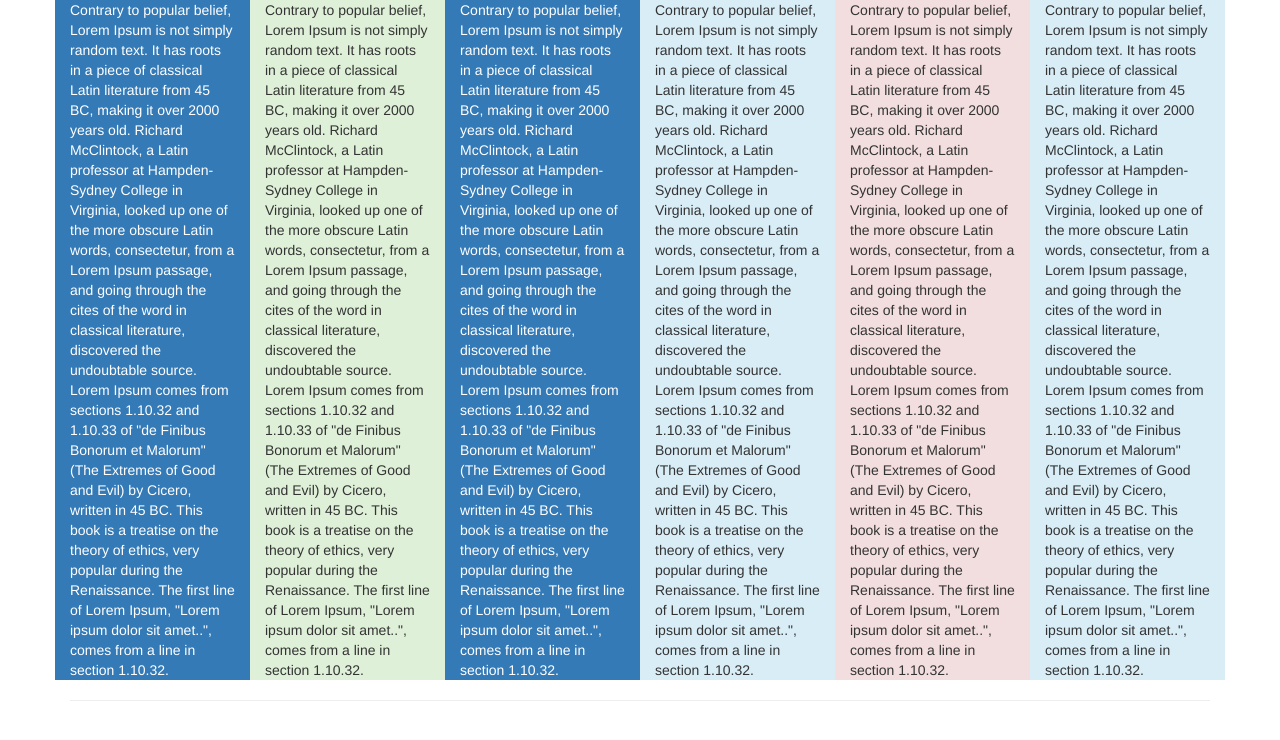
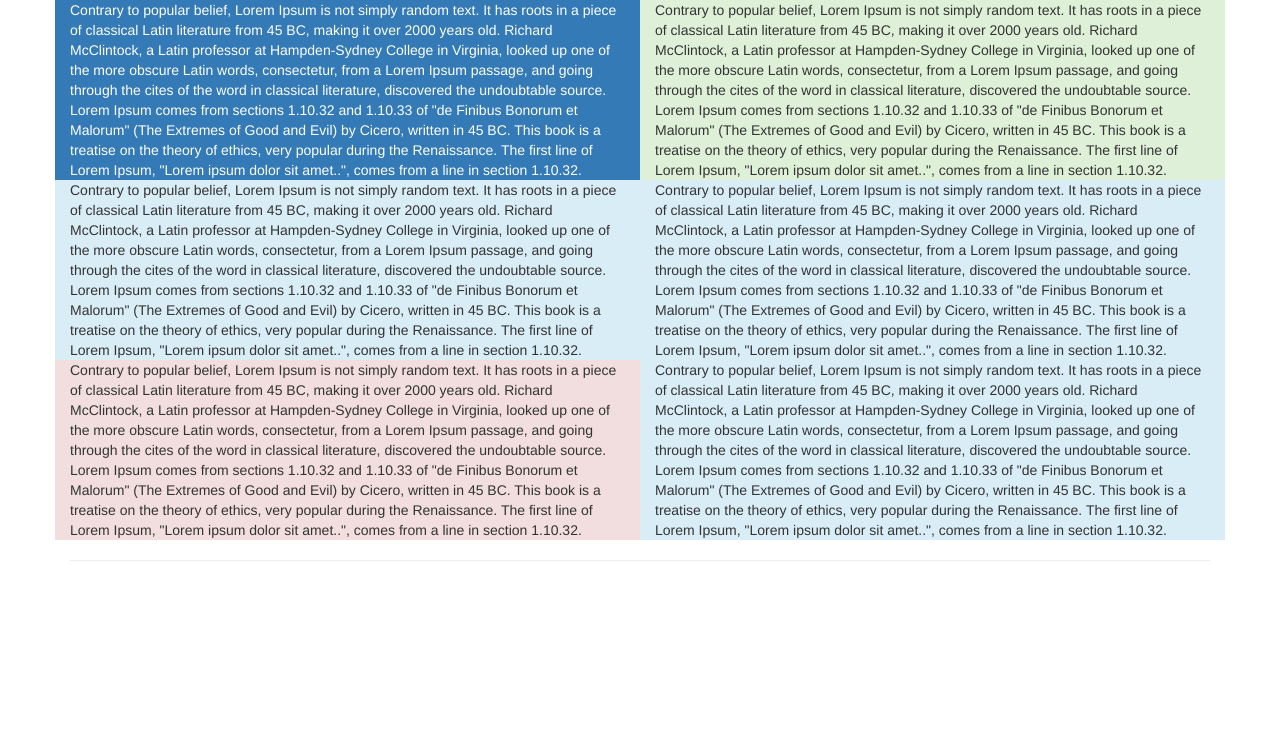
Before and after one commit to bevans21/bevans21.github.io, a plain HTML site: page other projects/index.html in a window 1280 px wide. Drawn offline with nearby package versions, Linux system fonts and the light colour scheme.

Commit message:
change columns

```diff
--- a/other projects/index.html
+++ b/other projects/index.html
@@ -12,25 +12,25 @@
 
 <div class="container">
     <div class="row">
-        <div class="col-sm-6 col-md-4 col-lg-2 bg-primary">
+        <div class="col-sm-4 col-lg-6 bg-primary">
 Contrary to popular belief, Lorem Ipsum is not simply random text. It has roots in a piece of classical Latin literature from 45 BC, making it over 2000 years old. Richard McClintock, a Latin professor at Hampden-Sydney College in Virginia, looked up one of the more obscure Latin words, consectetur, from a Lorem Ipsum passage, and going through the cites of the word in classical literature, discovered the undoubtable source. Lorem Ipsum comes from sections 1.10.32 and 1.10.33 of "de Finibus Bonorum et Malorum" (The Extremes of Good and Evil) by Cicero, written in 45 BC. This book is a treatise on the theory of ethics, very popular during the Renaissance. The first line of Lorem Ipsum, "Lorem ipsum dolor sit amet..", comes from a line in section 1.10.32.
         </div>
-        <div class="col-sm-6 col-md-4 col-lg-2 bg-success">
+        <div class="col-sm-4 col-lg-6 bg-success">
             Contrary to popular belief, Lorem Ipsum is not simply random text. It has roots in a piece of classical Latin literature from 45 BC, making it over 2000 years old. Richard McClintock, a Latin professor at Hampden-Sydney College in Virginia, looked up one of the more obscure Latin words, consectetur, from a Lorem Ipsum passage, and going through the cites of the word in classical literature, discovered the undoubtable source. Lorem Ipsum comes from sections 1.10.32 and 1.10.33 of "de Finibus Bonorum et Malorum" (The Extremes of Good and Evil) by Cicero, written in 45 BC. This book is a treatise on the theory of ethics, very popular during the Renaissance. The first line of Lorem Ipsum, "Lorem ipsum dolor sit amet..", comes from a line in section 1.10.32.
         </div>
         <div class="clearfix visible-sm-block"></div>
-        <div class="col-sm-6 col-md-4 col-lg-2 bg-primary">
+        <div class="col-sm-4 col-lg-6 bg-info">
             Contrary to popular belief, Lorem Ipsum is not simply random text. It has roots in a piece of classical Latin literature from 45 BC, making it over 2000 years old. Richard McClintock, a Latin professor at Hampden-Sydney College in Virginia, looked up one of the more obscure Latin words, consectetur, from a Lorem Ipsum passage, and going through the cites of the word in classical literature, discovered the undoubtable source. Lorem Ipsum comes from sections 1.10.32 and 1.10.33 of "de Finibus Bonorum et Malorum" (The Extremes of Good and Evil) by Cicero, written in 45 BC. This book is a treatise on the theory of ethics, very popular during the Renaissance. The first line of Lorem Ipsum, "Lorem ipsum dolor sit amet..", comes from a line in section 1.10.32.
         </div>
         <div class="clearfix visible-md-block"></div>
-        <div class="col-sm-6 col-md-4 col-lg-2 bg-info">
+        <div class="col-sm-4 col-lg-6 bg-info">
             Contrary to popular belief, Lorem Ipsum is not simply random text. It has roots in a piece of classical Latin literature from 45 BC, making it over 2000 years old. Richard McClintock, a Latin professor at Hampden-Sydney College in Virginia, looked up one of the more obscure Latin words, consectetur, from a Lorem Ipsum passage, and going through the cites of the word in classical literature, discovered the undoubtable source. Lorem Ipsum comes from sections 1.10.32 and 1.10.33 of "de Finibus Bonorum et Malorum" (The Extremes of Good and Evil) by Cicero, written in 45 BC. This book is a treatise on the theory of ethics, very popular during the Renaissance. The first line of Lorem Ipsum, "Lorem ipsum dolor sit amet..", comes from a line in section 1.10.32.
         </div>
         <div class="clearfix visible-sm-block"></div>
-        <div class="col-sm-6 col-md-4 col-lg-2 bg-danger">
+        <div class="col-sm-4 col-lg-6 bg-danger">
             Contrary to popular belief, Lorem Ipsum is not simply random text. It has roots in a piece of classical Latin literature from 45 BC, making it over 2000 years old. Richard McClintock, a Latin professor at Hampden-Sydney College in Virginia, looked up one of the more obscure Latin words, consectetur, from a Lorem Ipsum passage, and going through the cites of the word in classical literature, discovered the undoubtable source. Lorem Ipsum comes from sections 1.10.32 and 1.10.33 of "de Finibus Bonorum et Malorum" (The Extremes of Good and Evil) by Cicero, written in 45 BC. This book is a treatise on the theory of ethics, very popular during the Renaissance. The first line of Lorem Ipsum, "Lorem ipsum dolor sit amet..", comes from a line in section 1.10.32.
         </div>
-        <div class="col-sm-6 col-md-4 col-lg-2 bg-info">
+        <div class="col-sm-4 col-lg-6 bg-info">
     Contrary to popular belief, Lorem Ipsum is not simply random text. It has roots in a piece of classical Latin literature from 45 BC, making it over 2000 years old. Richard McClintock, a Latin professor at Hampden-Sydney College in Virginia, looked up one of the more obscure Latin words, consectetur, from a Lorem Ipsum passage, and going through the cites of the word in classical literature, discovered the undoubtable source. Lorem Ipsum comes from sections 1.10.32 and 1.10.33 of "de Finibus Bonorum et Malorum" (The Extremes of Good and Evil) by Cicero, written in 45 BC. This book is a treatise on the theory of ethics, very popular during the Renaissance. The first line of Lorem Ipsum, "Lorem ipsum dolor sit amet..", comes from a line in section 1.10.32.
         </div>
     </div>
```
